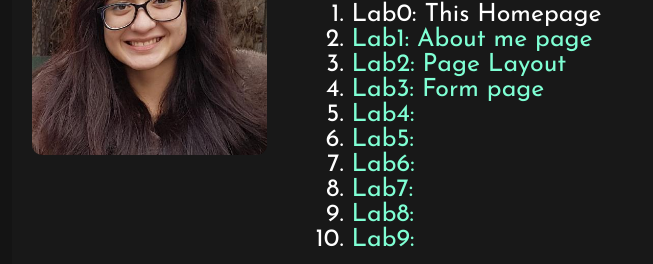
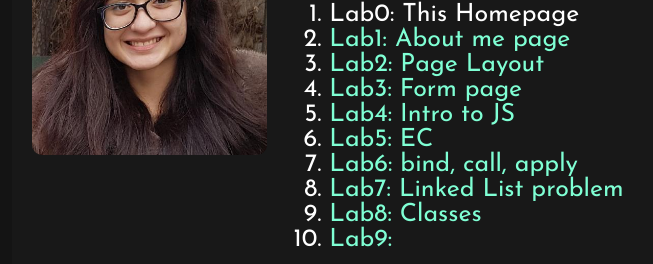
Before and after one commit to ilmedova/wap, a plain HTML site: page index.html in a window 1280 px wide. Shown: the part 108-372 px from the top of the page, without its empty margins (21-674 px from the left). Drawn offline with Linux system fonts and the light colour scheme.

Commit message:
some enhancements

```diff
--- a/index.html
+++ b/index.html
@@ -24,11 +24,11 @@
                             <li><a href="./lab1/aboutme.html">Lab1: About me page</a></li>
                             <li><a href="./lab2/index.html">Lab2: Page Layout</a></li>
                             <li><a href="./lab3/form.html">Lab3: Form page</a></li>
-                            <li><a href="#">Lab4:</a></li>
-                            <li><a href="#">Lab5:</a></li>
-                            <li><a href="#">Lab6:</a></li>
-                            <li><a href="#">Lab7:</a></li>
-                            <li><a href="#">Lab8:</a></li>
+                            <li><a href="./lab4/index.html">Lab4: Intro to JS</a></li>
+                            <li><a href="./lab5/index.html">Lab5: EC</a></li>
+                            <li><a href="./lab6/index.html">Lab6: bind, call, apply</a></li>
+                            <li><a href="./lab7/index.html">Lab7: Linked List problem</a></li>
+                            <li><a href="./lab8/index.html">Lab8: Classes</a></li>
                             <li><a href="#">Lab9:</a></li>
                         </ul>
                     </div>
```
Also changed, not shown: lab8/index.html (+2 -0 lines).
